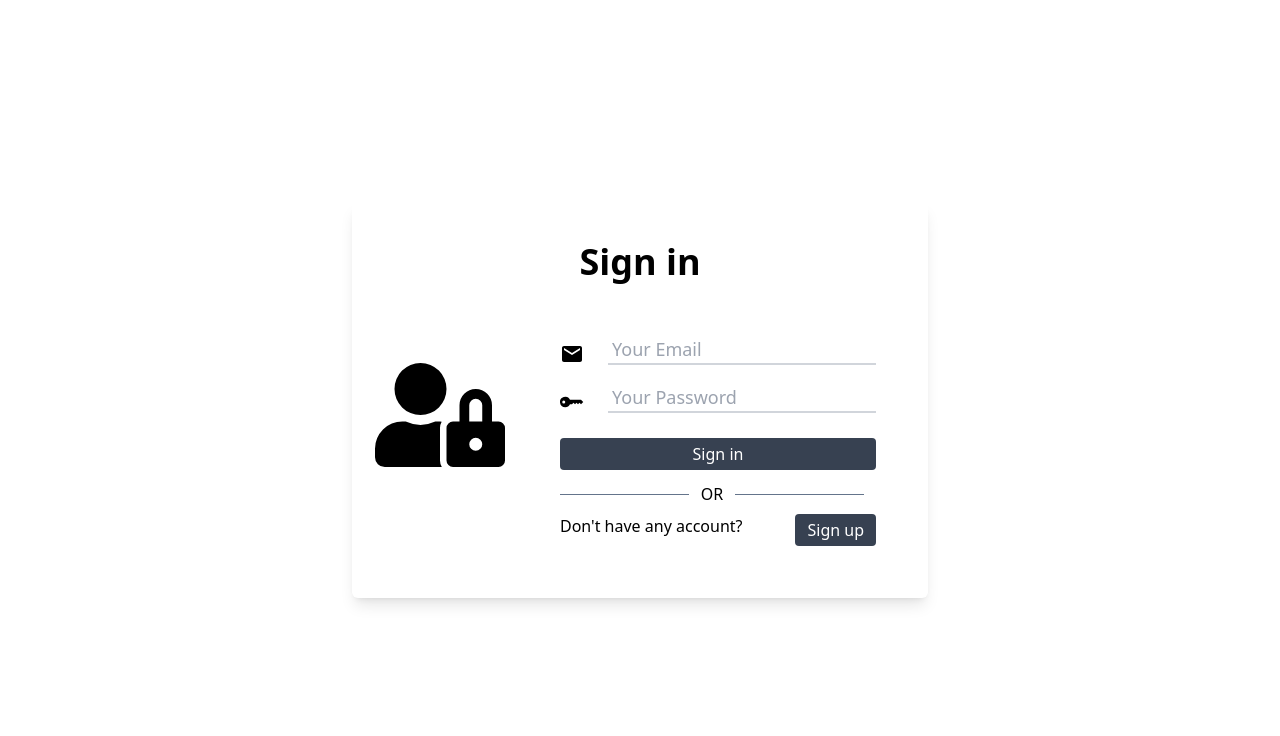
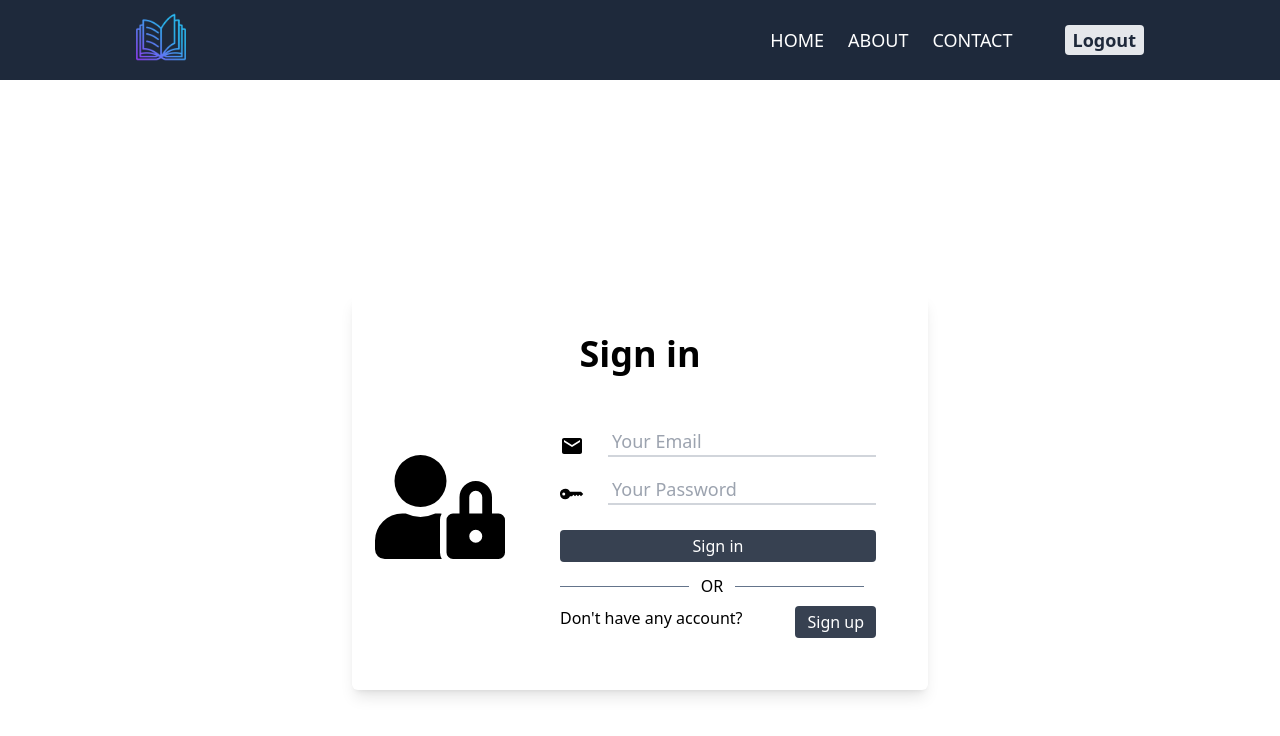
Before and after one commit to Tashfeen-Chohan/LIBRARY-Frontend, a React (Vite) app: page /login in a window 1280 px wide. Shown: the top 736 px of the page. Built offline with nearby package versions, Linux system fonts and the light colour scheme; no server answers.

Commit message:
added Navbar

```diff
--- a/src/App.css
+++ b/src/App.css
@@ -5,3 +5,7 @@
 tr:nth-child(odd){
   background-color: white;
 }
+
+::-webkit-scrollbar{
+  display: none;
+}
--- a/src/App.jsx
+++ b/src/App.jsx
@@ -8,6 +8,7 @@
 import { BookContextProvider } from "./contexts/BookContext";
 import Register from "./pages/Register";
 import Login from "./pages/Login";
+import Navbar from "./components/Navbar";
 
 const App = () => {
   const user = localStorage.getItem("token")
@@ -15,6 +16,7 @@
     <>
       <BookContextProvider>
         <BrowserRouter>
+          <Navbar/>
           <Routes>
             {/* <Route path="/" element={user ? <Home/> : <Login/>} /> */}
             {user && <Route path="/" element={<Home/>}/>}
--- /dev/null
+++ b/src/components/Navbar.jsx
@@ -0,0 +1,62 @@
+import React from "react";
+import {GiHamburgerMenu} from "react-icons/gi"
+import Logo from "../assets/logo.png"
+
+export default function Navbar() {
+  const [navbarOpen, setNavbarOpen] = React.useState(false);
+
+  function logout(){
+    localStorage.removeItem("token")
+    window.location.reload()
+  }
+
+  return (
+    <>
+      <nav className="relative flex flex-wrap items-center px-2 py-1 bg-slate-800 text-white mb-3">
+
+        {/* LOGO */}
+        <div className="container px-4 mx-auto flex flex-wrap items-center justify-center">
+          <div className="md:pl-28 w-full relative flex justify-between lg:w-auto lg:static lg:block lg:justify-start">
+            <a
+              className="text-sm font-bold leading-relaxed inline-block mr-4 py-2 whitespace-nowrap uppercase text-white"
+              href="#pablo"
+            >
+              <img src={Logo} alt="Logo" width={50} />
+            </a>
+
+            <button
+              className="text-white cursor-pointer text-xl leading-none px-3 py-1 border border-solid border-transparent rounded bg-transparent block lg:hidden outline-none focus:outline-none"
+              type="button"
+              onClick={() => setNavbarOpen(!navbarOpen)}
+            >
+              <GiHamburgerMenu/>
+            </button>
+          </div>
+
+          {/* NAV LIKS */}
+          <div
+            className={
+              "lg:flex flex-grow items-center md:pr-28" +
+              (navbarOpen ? " flex" : " hidden")
+            }
+            id="example-navbar-danger"
+          >
+            <ul className="flex flex-col lg:flex-row list-none lg:ml-auto">
+              <li className="px-3 py-2 flex items-center text-xs md:text-lg uppercase  leading-snug text-white hover:opacity-75">
+                HOME
+              </li>
+              <li className="px-3 py-2 flex items-center text-xs md:text-lg uppercase leading-snug text-white hover:opacity-75">
+                ABOUT
+              </li>
+              <li className="px-3 py-2 flex items-center text-xs md:text-lg uppercase leading-snug text-white hover:opacity-75">
+                CONTACT
+              </li>
+            </ul>
+            <button onClick={logout} className="hidden lg:inline-block ml-10 bg-gray-200 rounded text-lg font-bold text-slate-800 px-2 py-[1px] hover:bg-white transition-colors duration-300">Logout</button>
+          </div>
+
+        </div>
+      </nav>
+    </>
+  );
+}
--- a/src/pages/Home.jsx
+++ b/src/pages/Home.jsx
@@ -4,16 +4,16 @@
 import Table from "../components/Table";
 
 const Home = () => {
-  function logout(){
-    localStorage.removeItem("token")
-    window.location.reload()
-  }
+  // function logout(){
+  //   localStorage.removeItem("token")
+  //   window.location.reload()
+  // }
 
 
   return (
     <div className="flex justify-center items-center flex-col">
-      {/* logout buttn */}
-      <button onClick={logout}>Logout</button>
+      {/* logout buttn
+      <button onClick={logout}>Logout</button> */}
       <Header />
       <div className="w-[85%] 2xl:max-w-5xl mt-6 mb-14 mx-auto">
         <Table />
```
Also changed, not shown: src/assets/logo.png (added).
